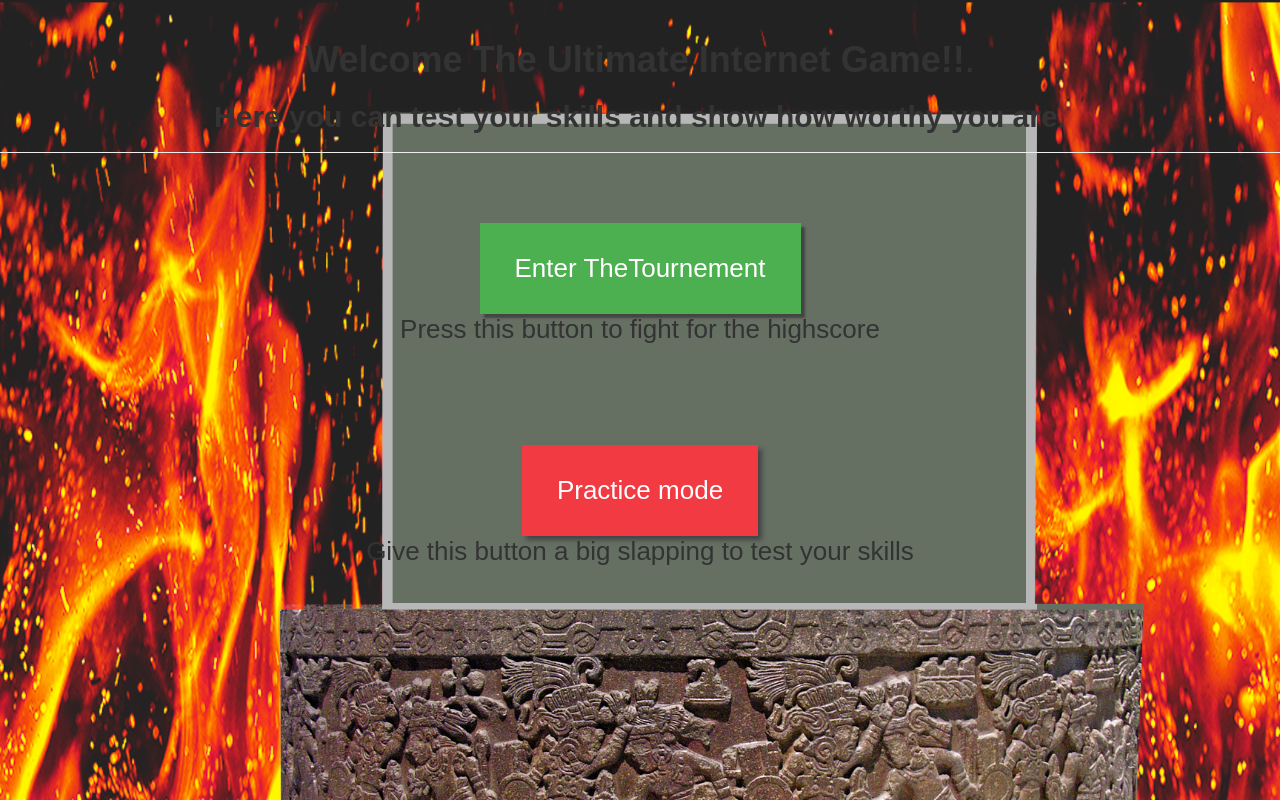
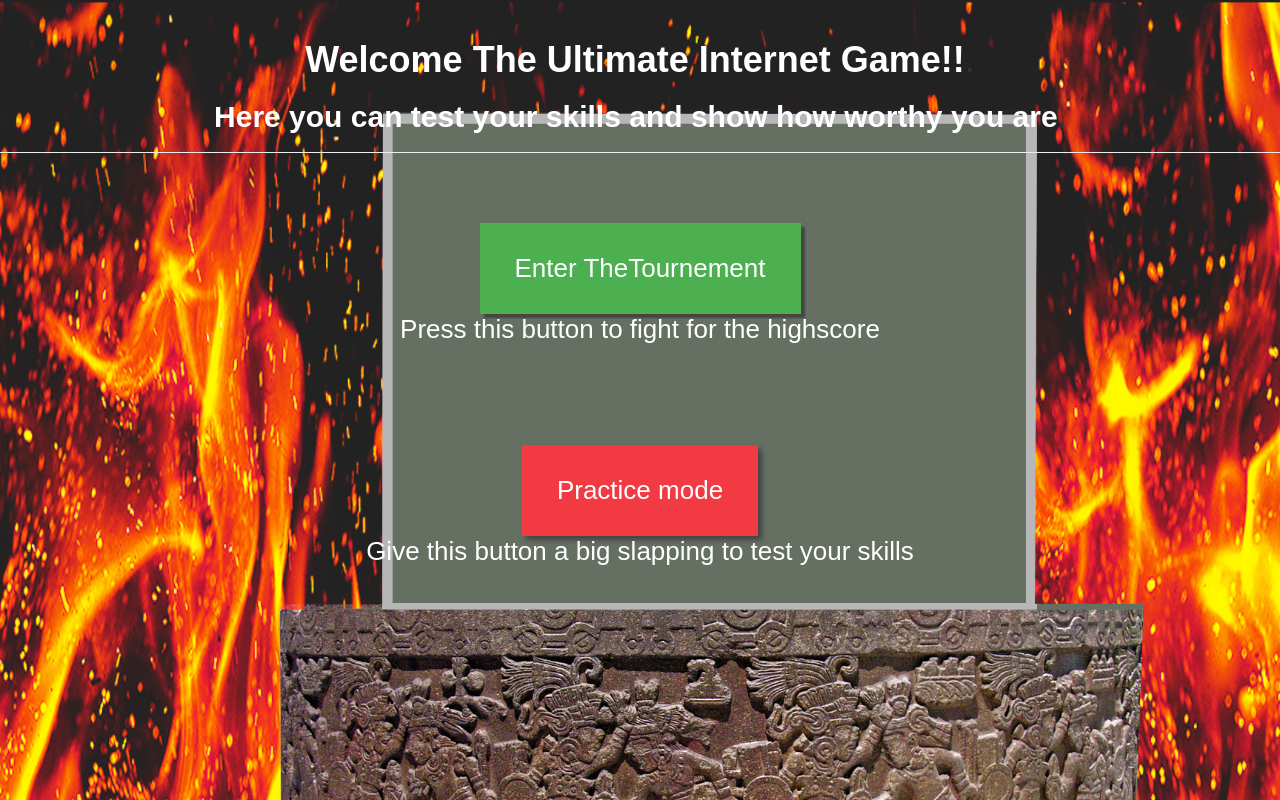
Before and after one commit to TheProphet4000/MultiplayerNetSpil, a PHP site: page /Forside.php in a window 1280 px wide. Run offline with PHP 8.4, Linux system fonts and the light colour scheme.

Commit message:
Forsiden færdig

```diff
--- a/Forside.php
+++ b/Forside.php
@@ -58,7 +58,7 @@ font-size: 26px;
 .div2{
   padding: 50px;
 }
-/* This stylesheet sets the width of all images to 100%: */
+
 img {
   width: 100%;
 }
@@ -67,8 +67,8 @@ img {
   <body>
 <form method="POST">
   <div class="page-header">
-      <h1> <b>Welcome The Ultimate Internet Game!!</b>.</h1>
-      <h2> <b>Here you can test your skills and show how worthy you are</b>.</h2>
+      <h1> <b><font color="white">Welcome The Ultimate Internet Game!!</font></b>.</h1>
+      <h2>  <b><font color="white">Here you can test your skills and show how worthy you are</font></b>.</h1>
   </div>
 
   <style>
@@ -81,11 +81,11 @@ body {
 </style>
           <div class= "div2">
             <button name="join" class="button"> Enter TheTournement </button>
-              <small class="Smalltext"> Press this button to fight for the highscore </Small>
+              <small class="Smalltext"><font color="white">Press this button to fight for the highscore </font></Small>
           </div>
           <div class="div1">
             <button name="create" class="button2"> Practice mode </button>
-                  <small class="Smalltext2"> Give this button a big slapping to test your skills </Small>
+                  <small class="Smalltext2"><font color="white"> Give this button a big slapping to test your skills</font> </Small>
           </div>
   </body>
 </html>
```
